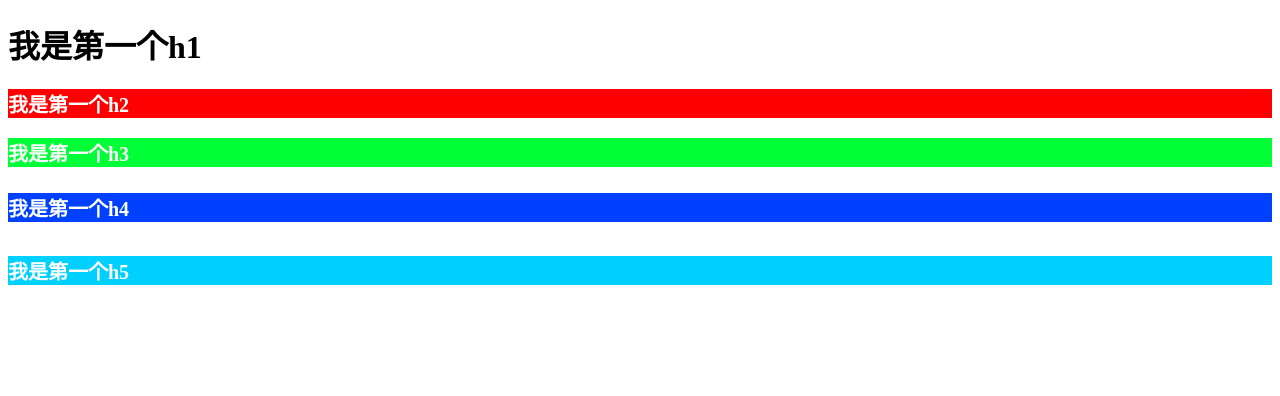
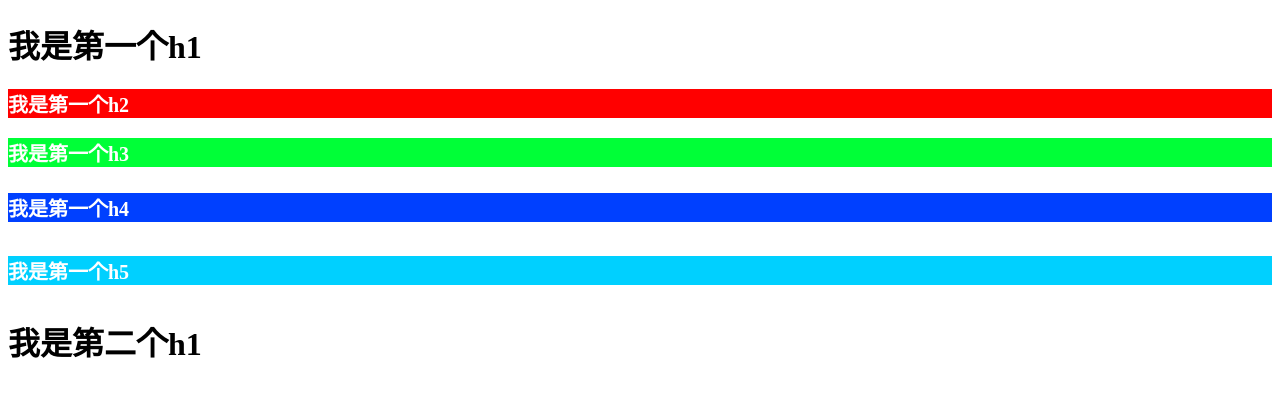
Before and after one commit to dkl0701/1030, a plain HTML site: page index.html in a window 1280 px wide. Drawn offline with Linux system fonts and the light colour scheme.

Commit message:
'这是我第七次提交，创建了第二个h1'

```diff
--- a/index.html
+++ b/index.html
@@ -13,5 +13,6 @@
     <h3>我是第一个h3</h3>
     <h4>我是第一个h4</h4>
     <h5>我是第一个h5</h5>
+    <h1>我是第二个h1</h1>
 </body>
 </html>
```
